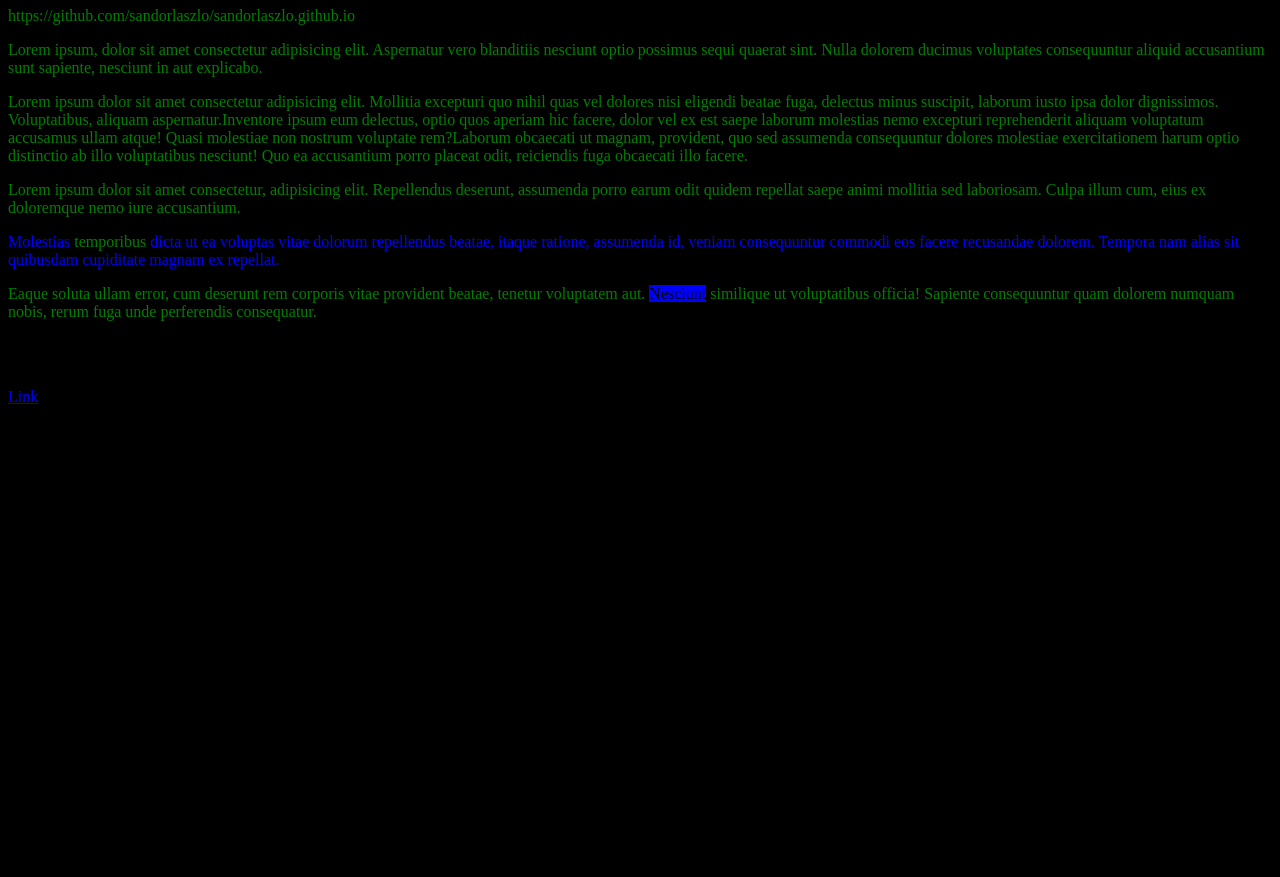
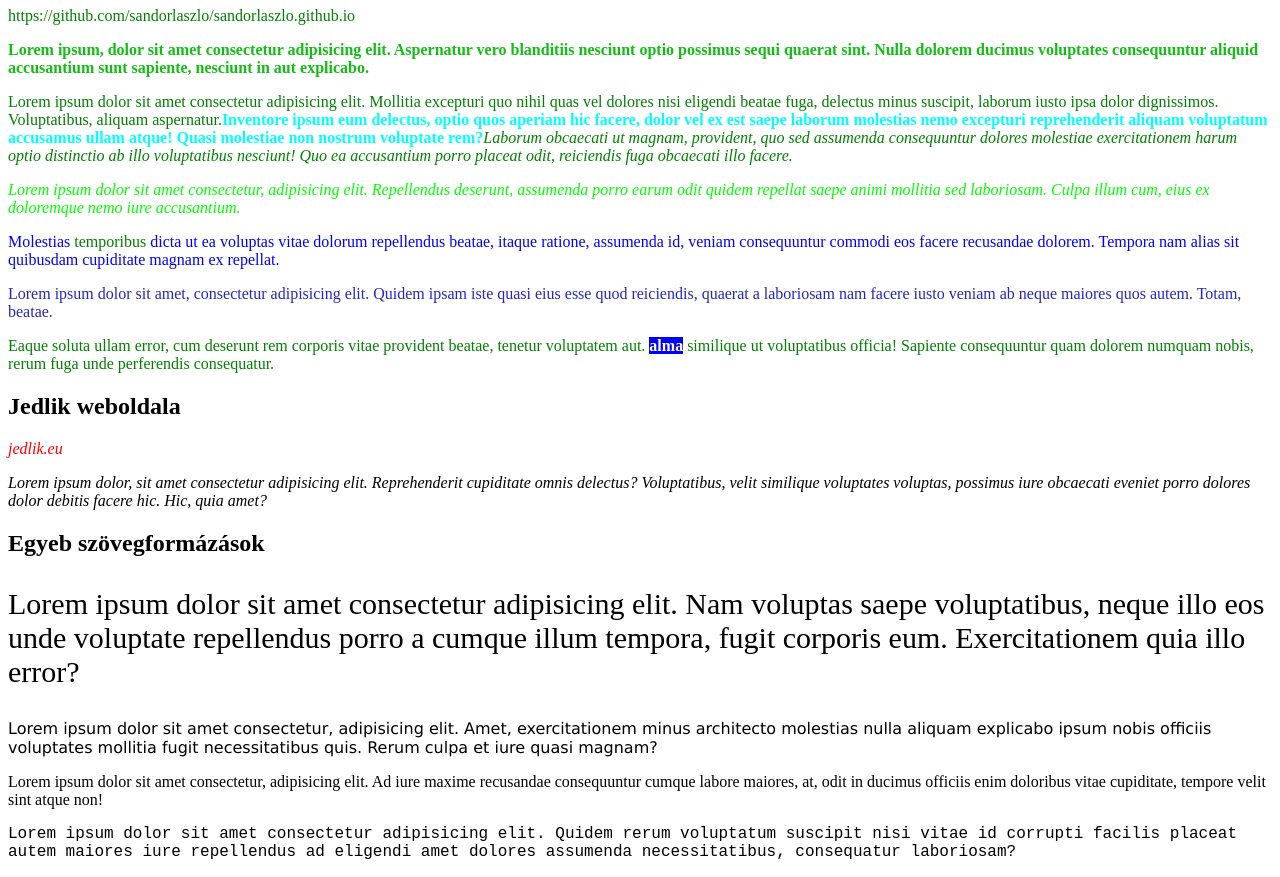
Before and after one commit to mohaibalint93/otthon, a plain HTML site: page orai/20220928.html in a window 1280 px wide. Shown: the part 73-950 px from the top of the page. Before the commit the page ends 800 px from the top, so only its background shows below. Drawn offline with Linux system fonts and the light colour scheme.

Commit message:
link, style fajták

```diff
--- a/orai/20220928.html
+++ b/orai/20220928.html
@@ -6,20 +6,30 @@
     <meta name="viewport" content="width=device-width, initial-scale=1.0">
     <title>2022.09.28-i feladatok</title>
 </head>
-<body style="background-color: #000000;">
+<body>
     <h1 style="color: green;">GYakorlás</h1>
     <p style="color: green;">https://github.com/sandorlaszlo/sandorlaszlo.github.io</p>
-    <p style="color: green;">Lorem ipsum, dolor sit amet consectetur adipisicing elit. Aspernatur vero blanditiis nesciunt optio possimus sequi quaerat sint. Nulla dolorem ducimus voluptates consequuntur aliquid accusantium sunt sapiente, nesciunt in aut explicabo.</p>
+    <p style="color: rgb(18, 190, 18);"><strong>Lorem ipsum, dolor sit amet consectetur adipisicing elit. Aspernatur vero blanditiis nesciunt optio possimus sequi quaerat sint. Nulla dolorem ducimus voluptates consequuntur aliquid accusantium sunt sapiente, nesciunt in aut explicabo.</strong></p>
     <!-- p>lorem*3 -->
-    <p style="color: green;"><span>Lorem ipsum dolor sit amet consectetur adipisicing elit. Mollitia excepturi quo nihil quas vel dolores nisi eligendi beatae fuga, delectus minus suscipit, laborum iusto ipsa dolor dignissimos. Voluptatibus, aliquam aspernatur.</span><span>Inventore ipsum eum delectus, optio quos aperiam hic facere, dolor vel ex est saepe laborum molestias nemo excepturi reprehenderit aliquam voluptatum accusamus ullam atque! Quasi molestiae non nostrum voluptate rem?</span><span>Laborum obcaecati ut magnam, provident, quo sed assumenda consequuntur dolores molestiae exercitationem harum optio distinctio ab illo voluptatibus nesciunt! Quo ea accusantium porro placeat odit, reiciendis fuga obcaecati illo facere.</span></p>
+    <p style="color: green;"><span>Lorem ipsum dolor sit amet consectetur adipisicing elit. Mollitia excepturi quo nihil quas vel dolores nisi eligendi beatae fuga, delectus minus suscipit, laborum iusto ipsa dolor dignissimos. Voluptatibus, aliquam aspernatur.</span><span style="font-weight: bold; color:aqua">Inventore ipsum eum delectus, optio quos aperiam hic facere, dolor vel ex est saepe laborum molestias nemo excepturi reprehenderit aliquam voluptatum accusamus ullam atque! Quasi molestiae non nostrum voluptate rem?</span><span style="font-style: italic;">Laborum obcaecati ut magnam, provident, quo sed assumenda consequuntur dolores molestiae exercitationem harum optio distinctio ab illo voluptatibus nesciunt! Quo ea accusantium porro placeat odit, reiciendis fuga obcaecati illo facere.</span></p>
 
 <!-- (p>lorem)*3-->
 <!-- Komment: Ctrl+k+c -->
-    <p style="color: green;">Lorem ipsum dolor sit amet consectetur, adipisicing elit. Repellendus deserunt, assumenda porro earum odit quidem repellat saepe animi mollitia sed laboriosam. Culpa illum cum, eius ex doloremque nemo iure accusantium.</p>
+    <p style="color: rgb(1, 255, 1);"><i>Lorem ipsum dolor sit amet consectetur, adipisicing elit. Repellendus deserunt, assumenda porro earum odit quidem repellat saepe animi mollitia sed laboriosam. Culpa illum cum, eius ex doloremque nemo iure accusantium.</i></p>
     <p style="color: blue;">Molestias <span style="color: green;">temporibus</span> dicta ut ea voluptas vitae dolorum repellendus beatae, itaque ratione, assumenda id, veniam consequuntur commodi eos facere recusandae dolorem. Tempora nam alias sit quibusdam cupiditate magnam ex repellat.</p>
-    <p style="color: green;">Eaque soluta ullam error, cum deserunt rem corporis vitae provident beatae, tenetur voluptatem aut. <span style="background-color: blue; color: #000000;">Nesciunt</span> similique ut voluptatibus officia! Sapiente consequuntur quam dolorem numquam nobis, rerum fuga unde perferendis consequatur.</p>
+    <p style="color: rgb(37, 37, 199);">Lorem ipsum dolor sit amet, consectetur adipisicing elit. Quidem ipsam iste quasi eius esse quod reiciendis, quaerat a laboriosam nam facere iusto veniam ab neque maiores quos autem. Totam, beatae.</p>
+    <p style="color: green;">Eaque soluta ullam error, cum deserunt rem corporis vitae provident beatae, tenetur voluptatem aut. <b><span style="background-color: blue; color: #ffffff;">alma</span></b> similique ut voluptatibus officia! Sapiente consequuntur quam dolorem numquam nobis, rerum fuga unde perferendis consequatur.</p>
     <h2>Jedlik weboldala</h2>
-    <a href="https://jedlik.eu/">Link</a>
+    <a style="text-decoration: none; color: red; font-style: italic;" href="https://jedlik.eu/" target="_blank">jedlik.eu</a>
+    <em>
+        <p>Lorem ipsum dolor, sit amet consectetur adipisicing elit. Reprehenderit cupiditate omnis delectus? Voluptatibus, velit similique voluptates voluptas, possimus iure obcaecati eveniet porro dolores dolor debitis facere hic. Hic, quia amet?</p>
+    </em>
+    <h2>Egyeb szövegformázások</h2>
+    <p style="font-size: 30px;">Lorem ipsum dolor sit amet consectetur adipisicing elit. Nam voluptas saepe voluptatibus, neque illo eos unde voluptate repellendus porro a cumque illum tempora, fugit corporis eum. Exercitationem quia illo error?</p>
+    <p style="font-family: Verdana, Geneva, Tahoma, sans-serif;">Lorem ipsum dolor sit amet consectetur, adipisicing elit. Amet, exercitationem minus architecto molestias nulla aliquam explicabo ipsum nobis officiis voluptates mollitia fugit necessitatibus quis. Rerum culpa et iure quasi magnam?</p>
+    <p style="font-family: 'Times New Roman', Times, serif;">Lorem ipsum dolor sit amet consectetur, adipisicing elit. Ad iure maxime recusandae consequuntur cumque labore maiores, at, odit in ducimus officiis enim doloribus vitae cupiditate, tempore velit sint atque non!</p>
+    <p style="font-family: 'Courier New', Courier, monospace;">Lorem ipsum dolor sit amet consectetur adipisicing elit. Quidem rerum voluptatum suscipit nisi vitae id corrupti facilis placeat autem maiores iure repellendus ad eligendi amet dolores assumenda necessitatibus, consequatur laboriosam?</p>
+
 
 </body>
 </html>
```
